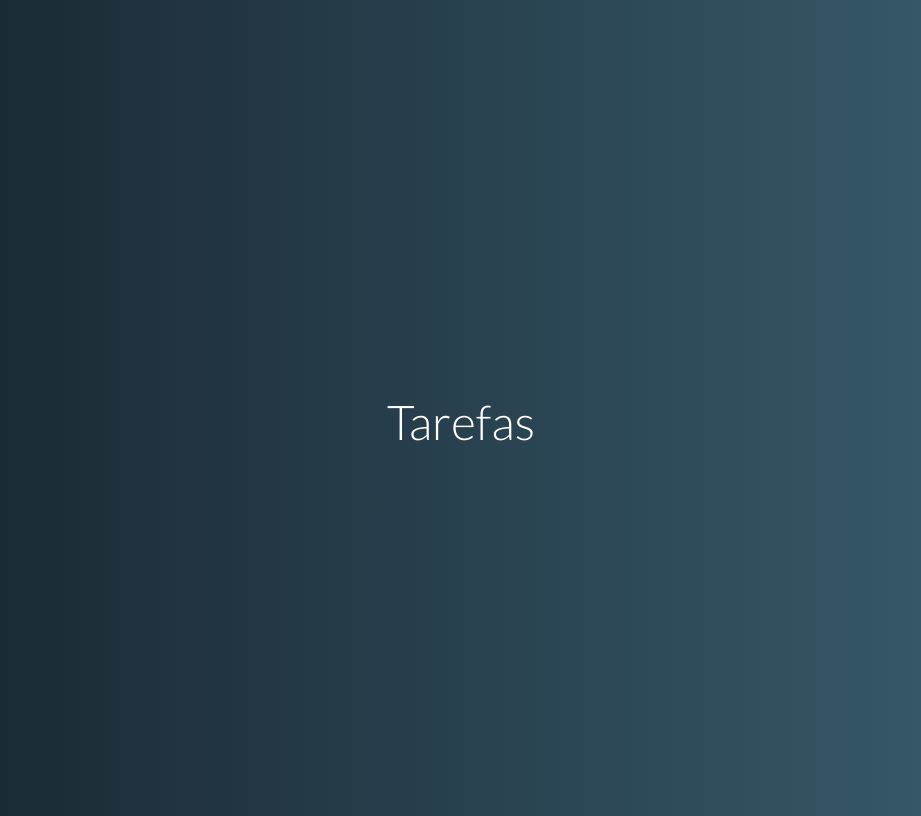
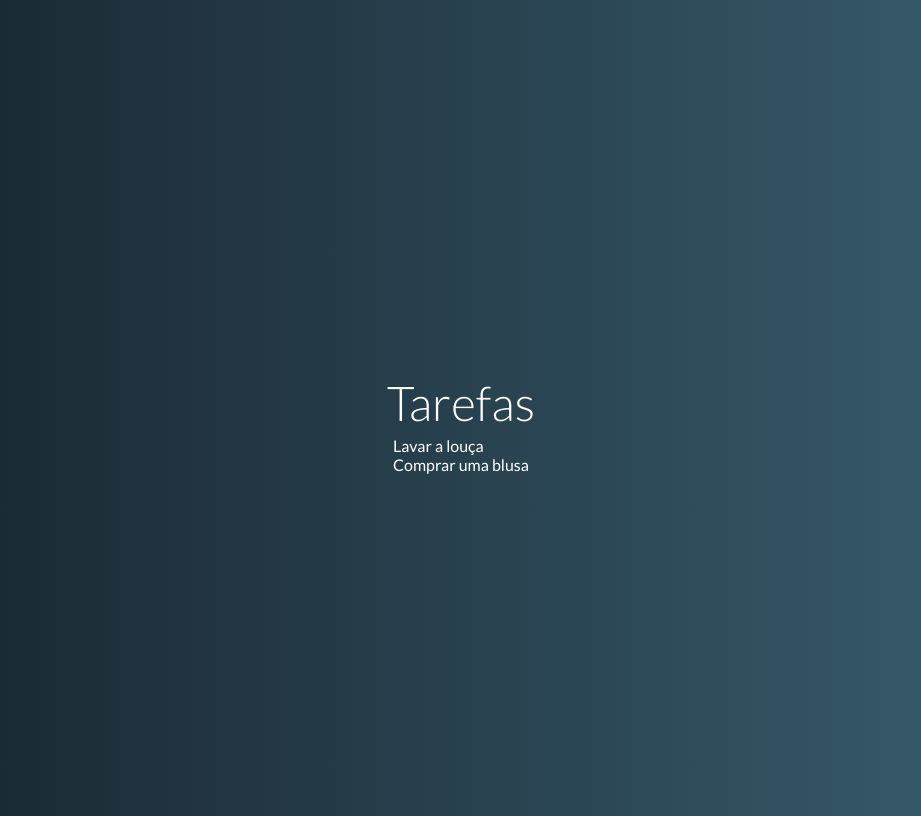
Before and after one commit to robertov8/tarefas, a Vue app: page / in a window 1280 px wide. Shown: the whole page, without its empty margins (179-1100 px from the left). Built offline with nearby package versions, Linux system fonts and the light colour scheme.

Commit message:
151. Componente Lista de Tarefas #01

```diff
--- a/src/App.vue
+++ b/src/App.vue
@@ -1,12 +1,23 @@
 <template>
     <div id="app">
         <h1>Tarefas</h1>
+        <TaskGrid :tasks="tasks" />
     </div>
 </template>
 
 <script>
+    import TaskGrid from './components/TaskGrid';
+
     export default {
-
+        data() {
+            return {
+                tasks: [
+                    { name: 'Lavar a louça', pending: false },
+                    { name: 'Comprar uma blusa', pending: true }
+                ]
+            };
+        },
+        components: { TaskGrid }
     }
 </script>
 
--- /dev/null
+++ b/src/components/Task.vue
@@ -0,0 +1,51 @@
+<template>
+    <div class="task" :class="stateClass">
+        {{ task.name }}
+    </div>
+</template>
+
+<script>
+    export default {
+        name: 'Task',
+        props: {
+            task: { type: Object, required: true }
+        },
+        computed: {
+            stateClass() {
+                return {
+                    pending: this.task.pending,
+                    done: !this.task.pending
+                };
+            }
+        }
+    };
+</script>
+
+<style scoped>
+    .task {
+        box-sizing: border-box;
+        height: 150px;
+        width: 350px;
+        padding: 10px;
+        border-radius: 8px;
+        font-size: 2rem;
+        font-weight: 300;
+        cursor: pointer;
+        user-select: none;
+        display: flex;
+        justify-content: center;
+        align-items: center;
+    }
+
+    .pending {
+        border-left: 12px solid #b73229;
+        background-color: #f44336;
+    }
+
+    .done {
+        color: #ddd;
+        border-left: 12px solid #0a8f08;
+        background-color: #4caf50;
+        text-decoration: line-through;
+    }
+</style>
--- /dev/null
+++ b/src/components/TaskGrid.vue
@@ -0,0 +1,20 @@
+<template>
+    <div class="tasks">
+        <template>
+            <div v-for="task in tasks" :key="task.name">{{ task.name}}</div>
+        </template>
+    </div>
+</template>
+
+<script>
+    export default {
+        name: 'TaskGrid',
+        props: {
+            tasks: { type: Array, required: true }
+        }
+    }
+</script>
+
+<style scoped>
+
+</style>
```
Lines whose indentation alone changed are shown as unchanged.
